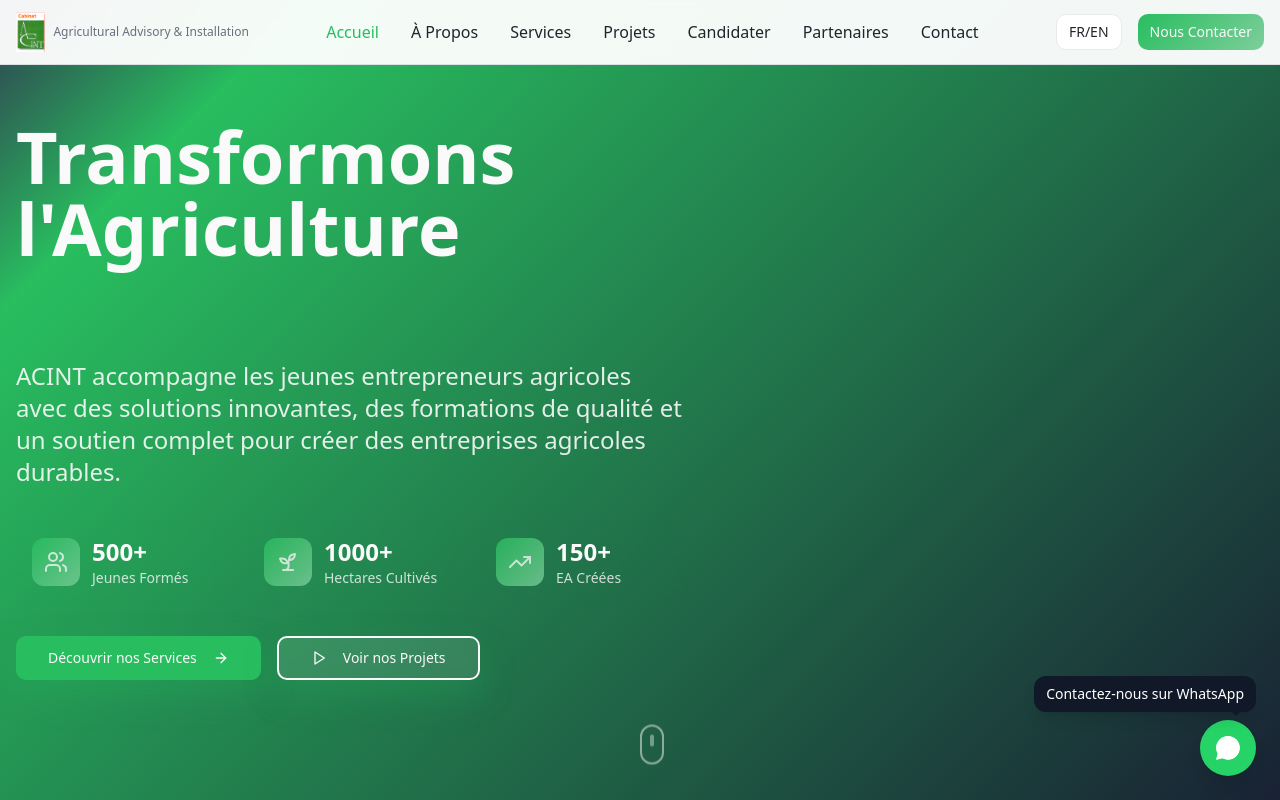
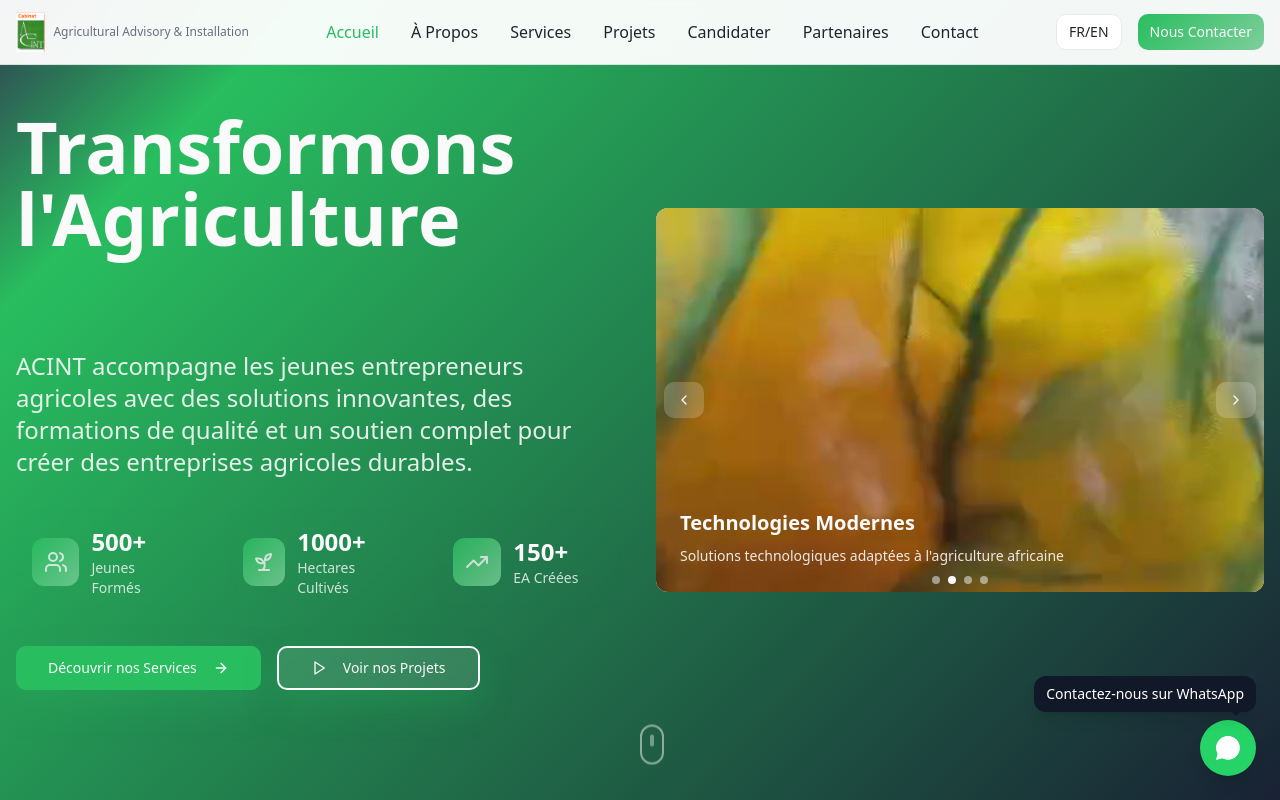
Before and after one commit to enexpharma/acint-grow-global, a React (Vite) app: page / in a window 1280 px wide. Shown: the top 800 px of the page. Built offline with nearby package versions, Linux system fonts and the light colour scheme.

Commit message:
Add slideshow to top right
Move the slideshow component to the top right of the page, occupying the previously empty green space.

```diff
--- a/src/components/sections/HeroSection.tsx
+++ b/src/components/sections/HeroSection.tsx
@@ -1,6 +1,7 @@
 import { Button } from "@/components/ui/button";
 import { ArrowRight, Play, Users, Sprout, TrendingUp } from "lucide-react";
 import heroImage from "@/assets/hero-agriculture.jpg";
+import Slideshow from "@/components/ui/slideshow";
 
 const HeroSection = () => {
   return (
@@ -17,6 +18,7 @@ const HeroSection = () => {
 
       {/* Content */}
       <div className="container relative z-10 mx-auto px-4">
+        <div className="grid grid-cols-1 lg:grid-cols-2 gap-8 items-center">
           <div className="max-w-4xl">
             <div className="animate-fade-in">
               <h1 className="text-4xl md:text-6xl lg:text-7xl font-bold text-primary-foreground mb-6 leading-tight">
@@ -84,6 +86,12 @@ const HeroSection = () => {
               </div>
             </div>
           </div>
+
+          {/* Slideshow on the right */}
+          <div className="hidden lg:block">
+            <Slideshow />
+          </div>
+        </div>
       </div>
 
       {/* Scroll Indicator */}
--- /dev/null
+++ b/src/components/ui/slideshow.tsx
@@ -0,0 +1,124 @@
+import { useState, useEffect } from "react";
+import { ChevronLeft, ChevronRight } from "lucide-react";
+import { Button } from "./button";
+
+interface Slide {
+  id: number;
+  image: string;
+  title: string;
+  description: string;
+}
+
+const slides: Slide[] = [
+  {
+    id: 1,
+    image: "/lovable-uploads/26f40dcd-59f1-40ef-942f-987015ad7a45.png",
+    title: "Formation Agricole",
+    description: "Programmes de formation innovants pour les jeunes entrepreneurs"
+  },
+  {
+    id: 2,
+    image: "/lovable-uploads/3921ce0c-73b8-4b9b-8046-dacbbaf80667.png",
+    title: "Technologies Modernes",
+    description: "Solutions technologiques adaptées à l'agriculture africaine"
+  },
+  {
+    id: 3,
+    image: "/lovable-uploads/3ae6fbc6-5afd-4764-a185-3d36ab5b5bf7.png",
+    title: "Développement Durable",
+    description: "Pratiques agricoles respectueuses de l'environnement"
+  },
+  {
+    id: 4,
+    image: "/lovable-uploads/aabdab31-7c02-4683-ae4a-483890abd35b.png",
+    title: "Accompagnement",
+    description: "Soutien complet pour créer des entreprises durables"
+  }
+];
+
+const Slideshow = () => {
+  const [currentSlide, setCurrentSlide] = useState(0);
+
+  useEffect(() => {
+    const timer = setInterval(() => {
+      setCurrentSlide((prev) => (prev + 1) % slides.length);
+    }, 4000);
+
+    return () => clearInterval(timer);
+  }, []);
+
+  const nextSlide = () => {
+    setCurrentSlide((prev) => (prev + 1) % slides.length);
+  };
+
+  const prevSlide = () => {
+    setCurrentSlide((prev) => (prev - 1 + slides.length) % slides.length);
+  };
+
+  return (
+    <div className="relative w-full h-80 md:h-96 rounded-lg overflow-hidden bg-card backdrop-blur-sm shadow-glow">
+      {/* Slide Images */}
+      <div className="relative h-full">
+        {slides.map((slide, index) => (
+          <div
+            key={slide.id}
+            className={`absolute inset-0 transition-opacity duration-500 ${
+              index === currentSlide ? "opacity-100" : "opacity-0"
+            }`}
+          >
+            <img
+              src={slide.image}
+              alt={slide.title}
+              className="w-full h-full object-cover"
+            />
+            <div className="absolute inset-0 bg-gradient-overlay" />
+
+            {/* Slide Content */}
+            <div className="absolute bottom-0 left-0 right-0 p-6 text-primary-foreground">
+              <h3 className="text-xl font-bold mb-2">{slide.title}</h3>
+              <p className="text-sm text-primary-foreground/90 leading-relaxed">
+                {slide.description}
+              </p>
+            </div>
+          </div>
+        ))}
+      </div>
+
+      {/* Navigation Buttons */}
+      <Button
+        variant="ghost"
+        size="sm"
+        onClick={prevSlide}
+        className="absolute left-2 top-1/2 transform -translate-y-1/2 bg-background/20 hover:bg-background/40 text-primary-foreground border-none backdrop-blur-sm"
+      >
+        <ChevronLeft className="w-4 h-4" />
+      </Button>
+
+      <Button
+        variant="ghost"
+        size="sm"
+        onClick={nextSlide}
+        className="absolute right-2 top-1/2 transform -translate-y-1/2 bg-background/20 hover:bg-background/40 text-primary-foreground border-none backdrop-blur-sm"
+      >
+        <ChevronRight className="w-4 h-4" />
+      </Button>
+
+      {/* Dots Indicator */}
+      <div className="absolute bottom-2 left-1/2 transform -translate-x-1/2 flex space-x-2">
+        {slides.map((_, index) => (
+          <button
+            key={index}
+            onClick={() => setCurrentSlide(index)}
+            className={`w-2 h-2 rounded-full transition-all duration-300 ${
+              index === currentSlide
+                ? "bg-primary-foreground"
+                : "bg-primary-foreground/50"
+            }`}
+          />
+        ))}
+      </div>
+    </div>
+  );
+};
+
+export default Slideshow;
```
Lines whose indentation alone changed are shown as unchanged.
